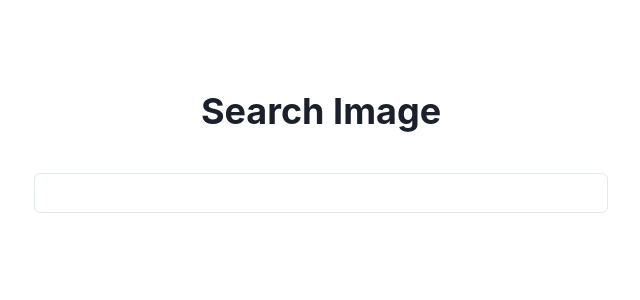
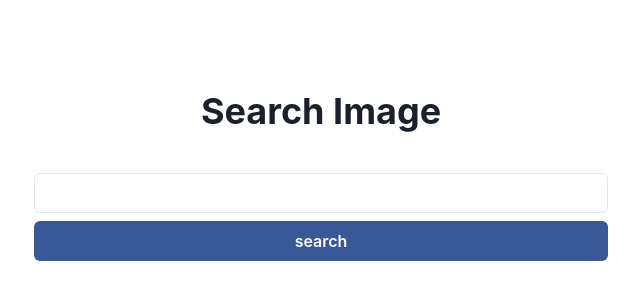
Before and after one commit to shiwam-C114/DuckDuckGo-Image-Search, a React (Vite) app: page / in a window 1280 px wide. Shown: the part 270-570 px from the top of the page, without its empty margins (319-959 px from the left). Built offline with nearby package versions, Linux system fonts and the light colour scheme.

Commit message:
1 file modified

```diff
--- a/src/App.jsx
+++ b/src/App.jsx
@@ -1,4 +1,5 @@
 import {
+    Button,
   Center,
   Container,
   Flex,
@@ -60,6 +61,7 @@ function App() {
               onKeyDown={duckduckgo}
               width={'100%'}
             />
+            <Button onClick={duckduckgo} colorScheme={"facebook"}>search</Button>
           </Stack>
         </Container>
       ) : (
```
